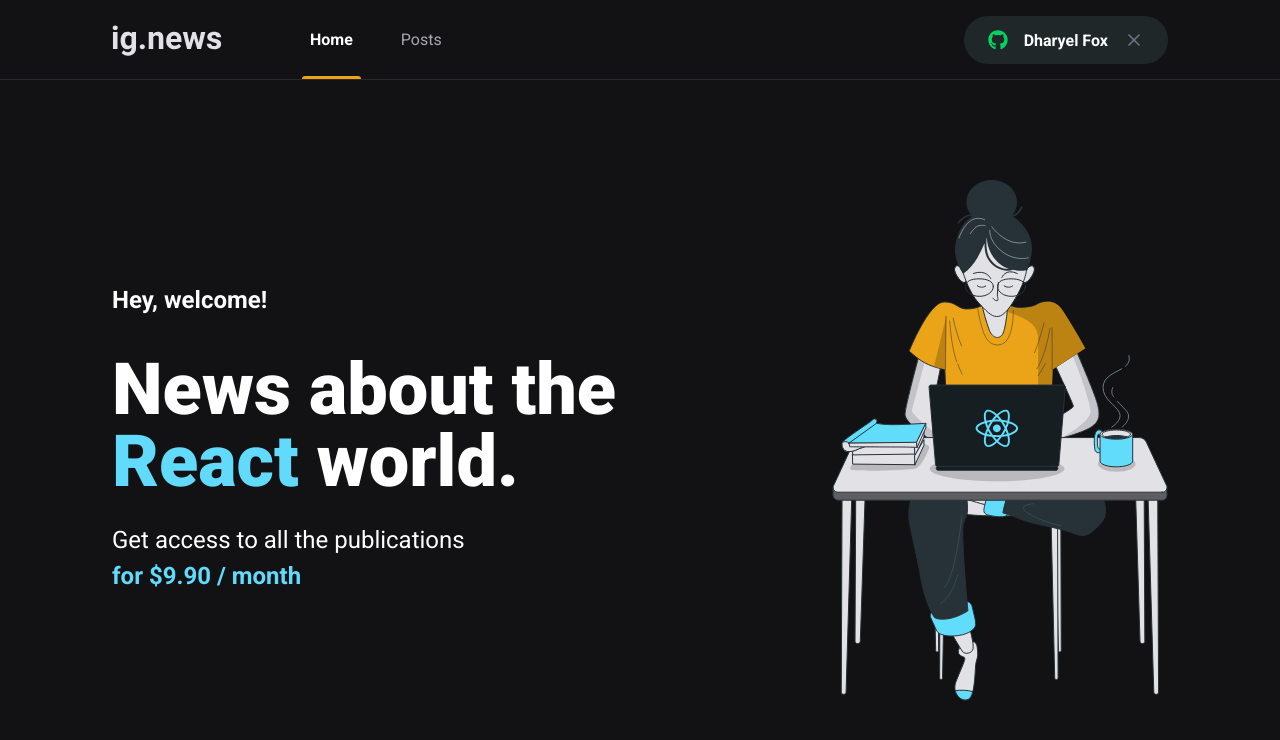
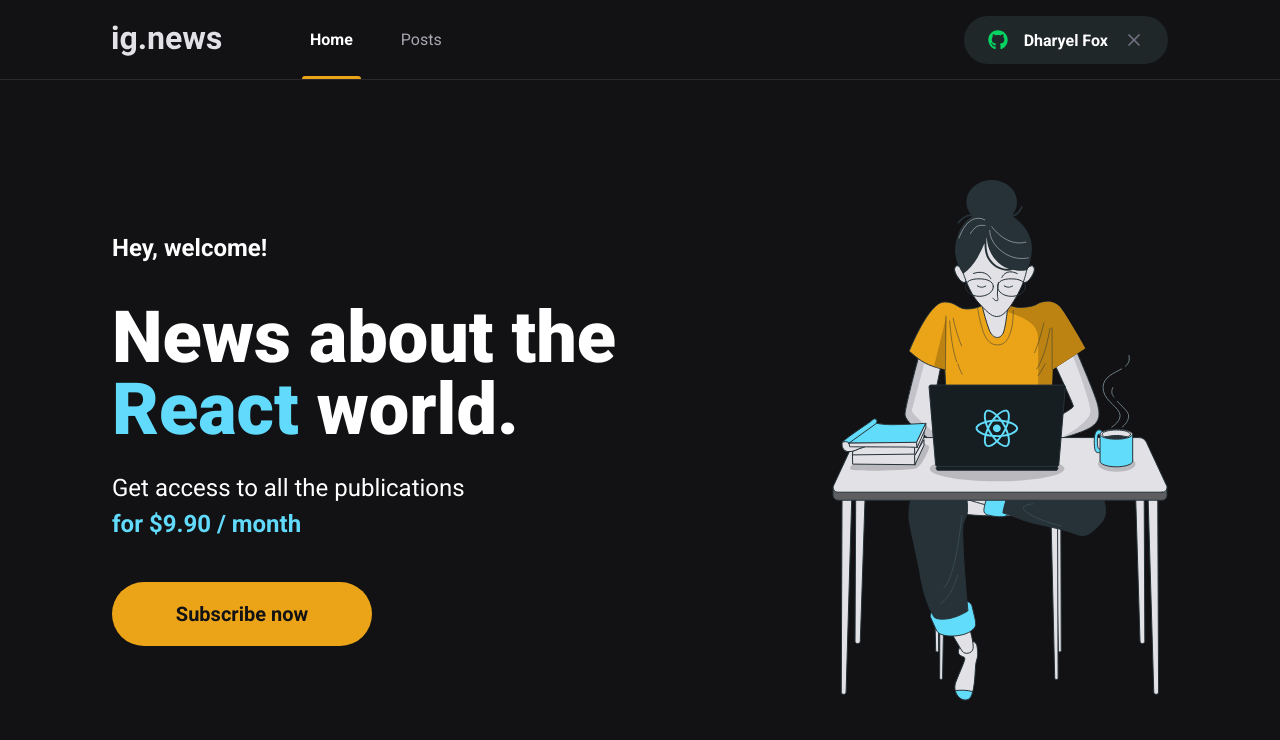
Before and after one commit to dharyel/ignews_rocketseat, a Next.js app: page / in a window 1280 px wide. Shown: the top 740 px of the page. Built offline with nearby package versions, Linux system fonts and the light colour scheme.

Commit message:
adicionado o botão 'subscribe now'

```diff
--- /dev/null
+++ b/src/components/SubscribeButton/index.tsx
@@ -0,0 +1,12 @@
+import styles from './styles.module.scss';
+
+export function SubscribeButton(){
+    return (
+        <button
+            type="button"
+            className={styles.subscribeButton}
+        >
+            Subscribe now
+        </button>
+    );
+}
--- /dev/null
+++ b/src/components/SubscribeButton/styles.module.scss
@@ -0,0 +1,20 @@
+.subscribeButton{
+    height: 4rem;
+    width: 260px;
+    border:0;
+    border-radius: 2rem;
+    background: var(--yellow-500);
+    color: var(--gray-900);
+    font-size: 1.25rem;
+    font-weight: bold;
+
+    display: flex;
+    align-items: center;
+    justify-content: center;
+
+    transition: filter 0.2s;
+
+    &:hover{
+        filter: brightness(0.8);
+    }
+}
--- a/src/pages/home.module.scss
+++ b/src/pages/home.module.scss
@@ -38,4 +38,8 @@
             font-weight: bold;
         }
     }
+
+    button{//botão 'subscribe now'
+        margin-top: 2.5rem;
+    }
 }
--- a/src/pages/index.tsx
+++ b/src/pages/index.tsx
@@ -1,4 +1,5 @@
 import Head from 'next/head';
+import { SubscribeButton } from '../components/SubscribeButton';
 import styles from './home.module.scss';
 
 export default function Home() {
@@ -16,6 +17,8 @@
             Get access to all the publications <br />
             <span>for $9.90 / month</span>
           </p>
+
+          <SubscribeButton />
         </section>
 
         <img src="/images/avatar.svg" alt="girl coding" />
```
